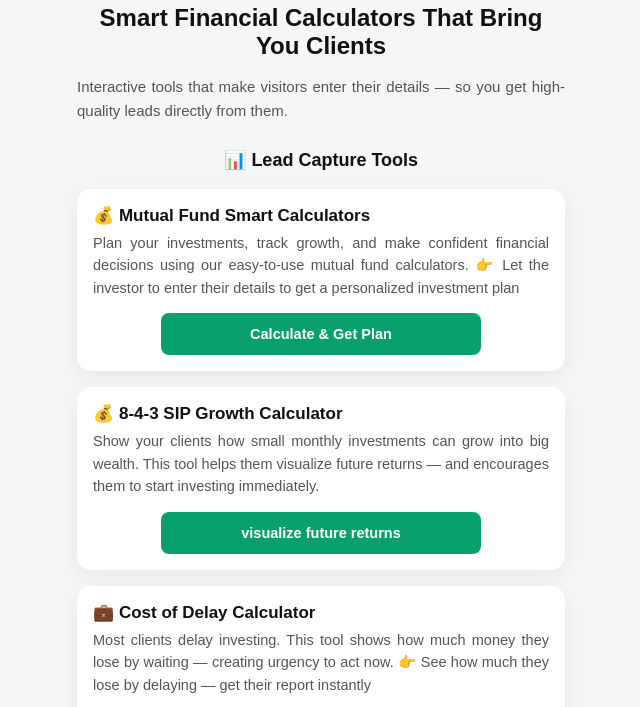
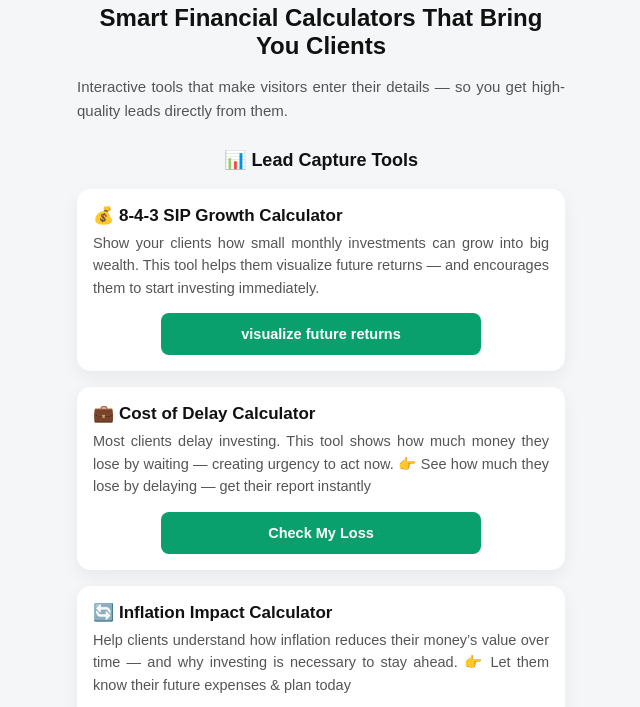
Before and after one commit to rethna1/fintrust192, a plain HTML site: page index.html in a window 1280 px wide. Shown: the part 84-791 px from the top of the page, without its empty margins (319-959 px from the left). Drawn offline with Linux system fonts and the light colour scheme.

Commit message:
Update index.html

```diff
--- a/index.html
+++ b/index.html
@@ -216,8 +216,6 @@ Interactive tools that make visitors enter their details — so you get high-qua
 
   <div class="section-title"> 📊 Lead Capture Tools </div>
 
-  <div class="card"><h3> 💰 Mutual Fund Smart Calculators</h3><p> Plan your investments, track growth, and make confident financial decisions using our easy-to-use mutual fund calculators. 👉 Let the investor to enter their details to get a personalized investment plan </p><a href= "https://rethna1.github.io/fintrust149/"  class="open-btn"> Calculate & Get Plan </a></div>
-
   <div class="card"><h3> 💰 8-4-3 SIP Growth Calculator </h3><p> Show your clients how small monthly investments can grow into big wealth. This tool helps them visualize future returns — and encourages them to start investing immediately. </p><a href="https://rethna1.github.io/fintrut193/" class="open-btn"> visualize future returns </a></div>
   <div class="card"><h3> 💼 Cost of Delay Calculator </h3><p> Most clients delay investing. This tool shows how much money they lose by waiting — creating urgency to act now. 👉 See how much they lose by delaying — get their report instantly </p><a href="https://rethna1.github.io/fintrust194/" class="open-btn"> Check My Loss </a></div>
   <div class="card"><h3> 🔄 Inflation Impact Calculator </h3><p> Help clients understand how inflation reduces their money’s value over time — and why investing is necessary to stay ahead. 👉 Let them know their future expenses & plan today </p><a href="https://rethna1.github.io/fintrust191/" class="open-btn"> Calculate Future Cost </a></div>
```
